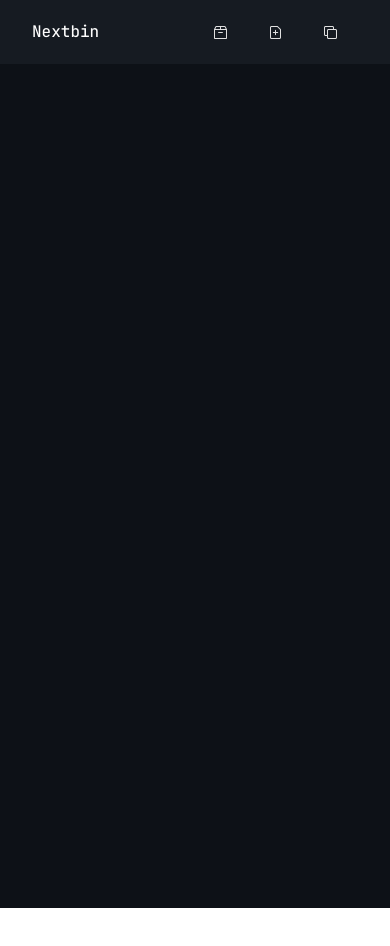
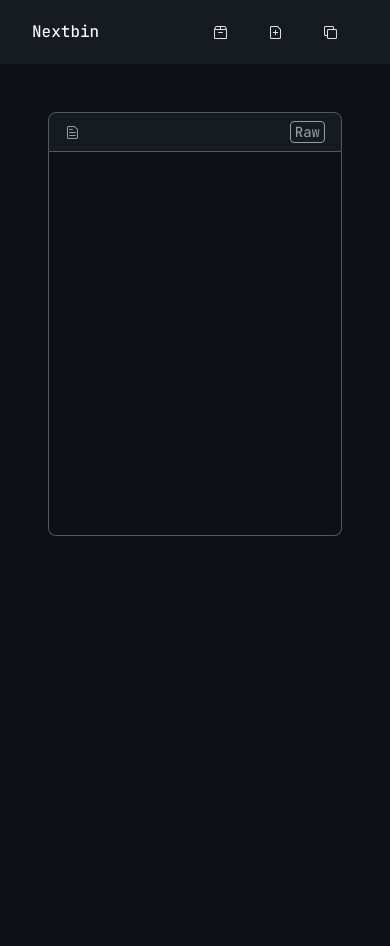
Before and after one commit to samridht23/ayamebin-web, a Next.js app: page / in a window 390 px wide. Shown: the top 946 px of the page. Before the commit the page ends 908 px from the top, so only its background shows below. Built offline with nearby package versions, Linux system fonts and the light colour scheme.

Commit message:
trying highlightjs and getting code from previous branch

```diff
--- a/components/Editor.tsx
+++ b/components/Editor.tsx
@@ -1,7 +1,36 @@
+import { useState, useEffect } from "react";
+import { FileTextIcon } from "@radix-ui/react-icons";
+import highlight from "highlight.js";
+import Link from "next/link";
 const Editor = () => {
+  const [content, setContent] = useState("");
+
+  const [highlightContent, setHighlightContent] = useState(content);
+  useEffect(() => {
+    highlight.highlightAll();
+  }, []);
   return (
     <>
-      <div></div>
+      <div className="w-full flex justify-center py-12 px-12 lg:px-[24rem] ">
+        <div className=" w-full h-screen ">
+          <div className="w-full bg-[#161B22] border border-[#525A67] flex justify-between text-white border rounded-t-lg  items-center px-4 py-2">
+            <div className="text-[#959CA4]">
+              <FileTextIcon />
+            </div>
+            <div className="border border-[#959CA4] rounded text-[#959CA4]  text-sm px-1 leading-5 cursor-pointer">
+              <Link href="/">Raw</Link>
+            </div>
+          </div>
+          <div className="border-x border-b h-96 rounded-b-lg border-[#525A67]">
+            <textarea
+              className="w-full h-full rounded-b-lg whitespace-nowrap resize-none bg-[#0D1117] text-gray-400 text-sm outline-none"
+              onChange={(e) => setContent(e.target.value)}
+            >
+              {setHighlightContent}
+            </textarea>
+          </div>
+        </div>
+      </div>
     </>
   );
 };
--- a/components/Navbar.tsx
+++ b/components/Navbar.tsx
@@ -80,8 +80,8 @@ const IconButton = styled("button", {
 
 const Navbar = () => {
   return (
-    <div className="w-full bg-[#161B22] ">
-      <div className="flex items-center h-16 justify-between px-8 lg:px-24">
+    <div className="bg-[#161B22] sticky top-0 ">
+      <div className="flex items-center w-full h-16 justify-between px-8 lg:px-24">
         <div className="text-white">Nextbin</div>
         <div>
           {NavItem.map((item, idx) => (
--- a/package.json
+++ b/package.json
@@ -16,6 +16,7 @@
     "aws-sdk": "^2.1233.0",
     "classnames": "^2.3.2",
     "cuid": "^2.1.8",
+    "highlight.js": "^11.6.0",
     "next": "12.3.1",
     "react": "18.2.0",
     "react-dom": "18.2.0"
--- a/pages/index.tsx
+++ b/pages/index.tsx
@@ -4,7 +4,7 @@ import Editor from "../components/Editor";
 const Home: NextPage = () => {
   return (
     <div>
-      <main className="bg-[#0D1117] h-screen">
+      <main className="bg-[#0D1117]">
         {" "}
         <Editor />
       </main>
```
Also changed, not shown: 1 other file (tests, documents, lock files or other folders).
